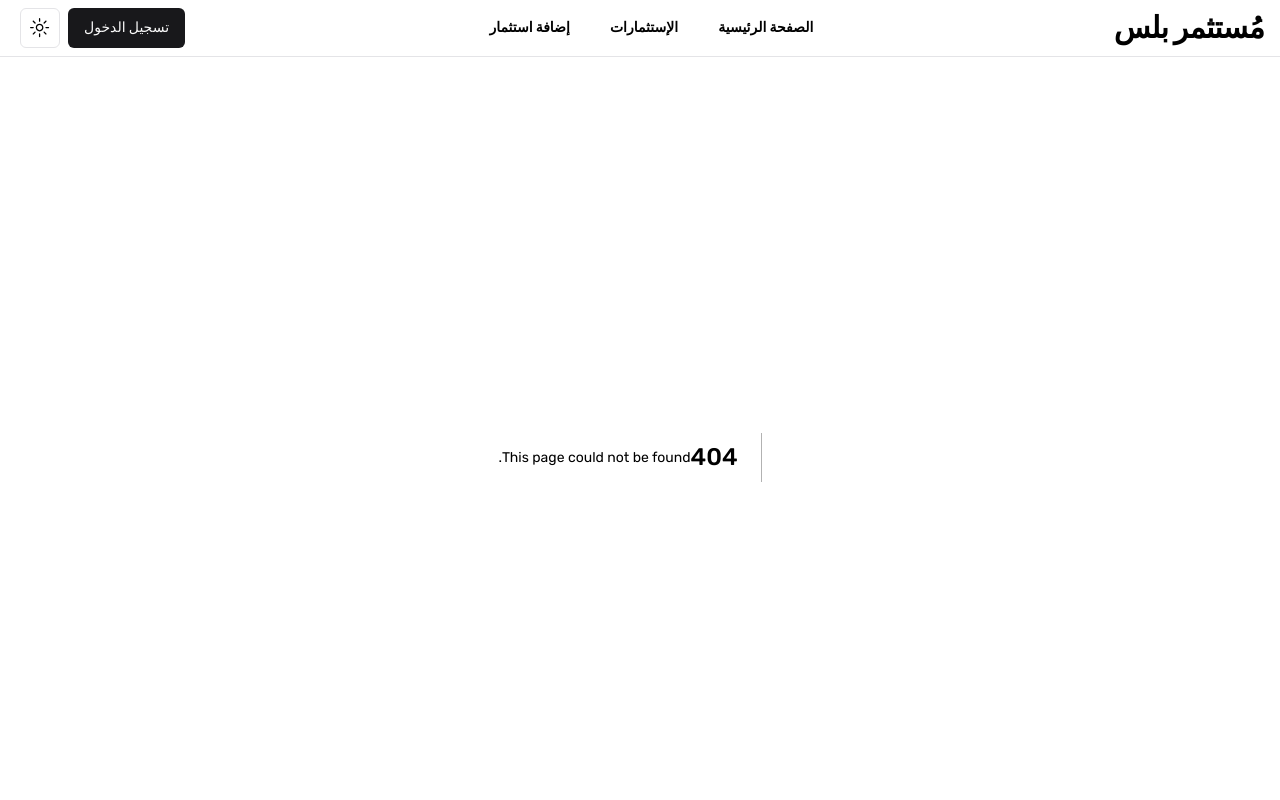
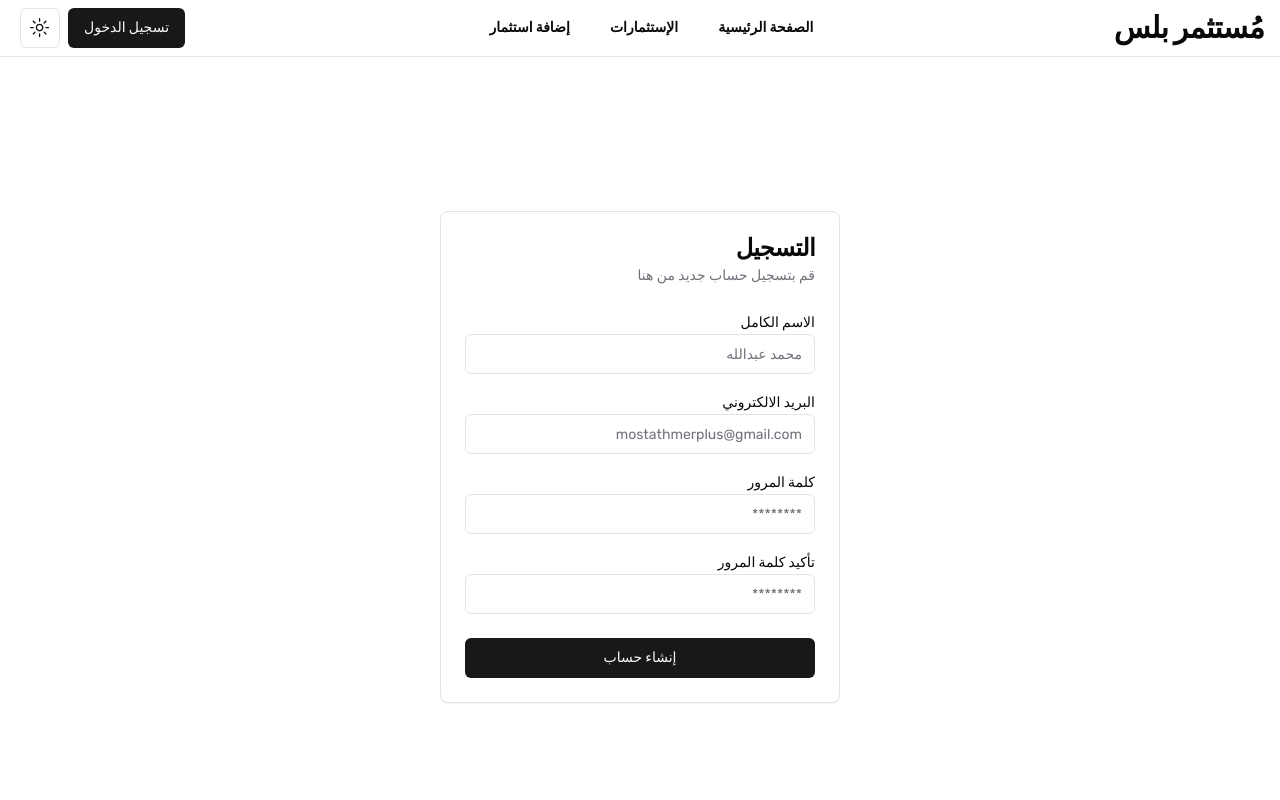
Before and after one commit to HassanAlabdulal/Mostathmer-plus, a Next.js app: page /sign-up in a window 1280 px wide. Before the commit this address had no page. Shown: the top 800 px of the page. Built offline with nearby package versions, Linux system fonts and the light colour scheme.

Commit message:
feat: complete the sign up page

```diff
--- a/app/sign-in/page.tsx
+++ b/app/sign-in/page.tsx
@@ -14,7 +14,7 @@ import {
 import { Input } from "@/components/ui/input";
 import { Label } from "@/components/ui/label";
 import { Checkbox } from "@/components/ui/checkbox"
-import { loginSchema } from "@/validators/auth";
+import { authSchema } from "@/validators/auth";
 
 // Define the interface for form error messages.
 interface FormErrors {
@@ -43,7 +43,7 @@ export default function SignIn() {
   const handleSubmit = (e: React.FormEvent) => {
     e.preventDefault();
     // Validate form data against the schema.
-    const result = loginSchema.safeParse(formData);
+    const result = authSchema.safeParse(formData);
 
     interface FormErrors {
       [key: string]: string | undefined; // This is the index signature
@@ -80,7 +80,7 @@ export default function SignIn() {
   // Render the sign-in form.
   return (
     <div className="flex items-center justify-center h-screen">
-      <Card className="w-[400px] h-[450px]">
+      <Card className="w-[400px]">
         <form onSubmit={handleSubmit}>
           <CardHeader>
             <CardTitle>تسجيل الدخول</CardTitle>
@@ -91,7 +91,7 @@ export default function SignIn() {
           <CardContent className="space-y-4">
             <div className="space-y-1">
               <Label htmlFor="email">البريد الالكتروني</Label>
-              <Input name="email" id="email" type="email" placeholder="help@mostathmerplus.com" onChange={handleChange} />
+              <Input name="email" id="email" type="email" placeholder="mostathmerplus@gmail.com" onChange={handleChange} />
               {errors.email && <p className="text-red-500">{errors.email}</p>}
             </div>
             <div className="space-y-1">
@@ -120,7 +120,7 @@ export default function SignIn() {
           {/* Link to sign-up page */}
           <div className="text-center">
             <span className="text-sm text-gray-600">ليس لديك حساب؟ </span>
-            <a href="/signup" className="text-sm text-blue-600 hover:underline">سجل الآن</a>
+            <a href="/sign-up" className="text-sm text-blue-600 hover:underline">سجل الآن</a>
           </div>
         </form>
       </Card>
--- /dev/null
+++ b/app/sign-up/page.tsx
@@ -0,0 +1,110 @@
+"use client";
+
+import React, { useState } from 'react';
+import { Button } from "@/components/ui/button";
+import {
+  Card,
+  CardContent,
+  CardDescription,
+  CardFooter,
+  CardHeader,
+  CardTitle,
+} from "@/components/ui/card";
+import { Input } from "@/components/ui/input";
+import { Label } from "@/components/ui/label";
+import { authSchema } from "@/validators/auth";
+
+// Define the shape of the errors object
+interface FormErrors {
+  fullName?: string;
+  emailSignUp?: string;
+  passwordSignUp?: string;
+  passwordConfirm?: string;
+}
+
+export default function SignUp() {
+  const [formData, setFormData] = useState({
+    emailSignUp: '',
+    fullName: '',
+    passwordSignUp: '',
+    passwordConfirm: '',
+  });
+
+  // Error state
+  const [errors, setErrors] = useState<FormErrors>({});
+
+  // Handle input changes
+  const handleChange = (e: { target: { name: any; value: any; }; }) => {
+    const { name, value } = e.target;
+    setFormData(prev => ({ ...prev, [name]: value }));
+  };
+
+  // Handle form submission
+  const handleSubmit = (e: React.FormEvent) => {
+    e.preventDefault();
+
+    // Check if passwords match before running schema validation
+    if (formData.passwordSignUp !== formData.passwordConfirm) {
+      setErrors({ ...errors, passwordConfirm: "كلمة المرور وتأكيد كلمة المرور لا تتطابقان" });
+      return; // Stop the form submission if passwords don't match
+    }
+
+    const result = authSchema.safeParse(formData);
+
+    if (!result.success) {
+      // Loop over the issues and assign them to errors
+      const newErrors: FormErrors = {};
+      for (const issue of result.error.issues) {
+        if (typeof issue.path[0] === "string") {
+          newErrors[issue.path[0] as keyof FormErrors] = issue.message;
+        }
+      }
+      setErrors(newErrors);
+    } else {
+      // If there are no errors, log the valid data and presumably send it to the server
+      setErrors({});
+      console.log('Form data is valid:', formData);
+      // Send data to the server here
+    }
+  };
+
+  return (
+    <div className="flex items-center justify-center h-screen">
+      <Card className="w-[400px]">
+        <CardHeader>
+          <CardTitle>التسجيل</CardTitle>
+          <CardDescription>
+            قم بتسجيل حساب جديد من هنا
+          </CardDescription>
+        </CardHeader>
+        <form onSubmit={handleSubmit}>
+          <CardContent className="space-y-4">
+            <div>
+              <Label htmlFor="fullName">الاسم الكامل</Label>
+              <Input name="fullName" id="fullName" placeholder="محمد عبدالله" onChange={handleChange} />
+              {errors.fullName && <p className="text-red-500">{errors.fullName}</p>}
+            </div>
+            <div>
+              <Label htmlFor="emailSignUp">البريد الالكتروني</Label>
+              <Input name="emailSignUp" id="emailSignUp" type="email" placeholder="mostathmerplus@gmail.com" onChange={handleChange} />
+              {errors.emailSignUp && <p className="text-red-500">{errors.emailSignUp}</p>}
+            </div>
+            <div>
+              <Label htmlFor="passwordSignUp">كلمة المرور</Label>
+              <Input name="passwordSignUp" id="passwordSignUp" type="password" placeholder="********" onChange={handleChange} />
+              {errors.passwordSignUp && <p className="text-red-500">{errors.passwordSignUp}</p>}
+            </div>
+            <div>
+              <Label htmlFor="passwordConfirm">تأكيد كلمة المرور</Label>
+              <Input name="passwordConfirm" id="passwordConfirm" type="password" placeholder="********" onChange={handleChange} />
+              {errors.passwordConfirm && <p className="text-red-500">{errors.passwordConfirm}</p>}
+            </div>
+          </CardContent>
+          <CardFooter>
+            <Button type="submit" className="w-full">إنشاء حساب</Button>
+          </CardFooter>
+        </form>
+      </Card>
+    </div>
+  );
+}
--- a/validators/auth.ts
+++ b/validators/auth.ts
@@ -1,14 +1,12 @@
 import { z } from "zod";
 
-export const loginSchema = z.object({
+export const authSchema = z.object({
   email: z.string().email({ message: "البريد الالكتروني المدخل غير صحيح" }),
   password: z.string()
   .min(6, { message: "يجب أن تحتوي كلمة المرور على ٦ خانات على الأقل" })
   .max(100),
-  firstname: z.string()
-    .min(2, { message: "اكتب الاسم بشكل صحيح" })
-    .max(255),
-  lastname: z.string()
+  emailSignUp: z.string().email({ message: "البريد الالكتروني المدخل غير صحيح" }),
+  fullName: z.string()
     .min(2, { message: "اكتب الاسم بشكل صحيح" })
     .max(255),
   passwordSignUp: z.string()
@@ -19,5 +17,5 @@ export const loginSchema = z.object({
     .max(100),
 }).refine((data) => data.passwordSignUp === data.passwordConfirm, {
   message: "كلمة المرور وتأكيد كلمة المرور لا تتطابقان",
-  path: ["passwordConfirm"], // This path is where the error message will be attached
+  path: ["passwordConfirm"],
 });
```
